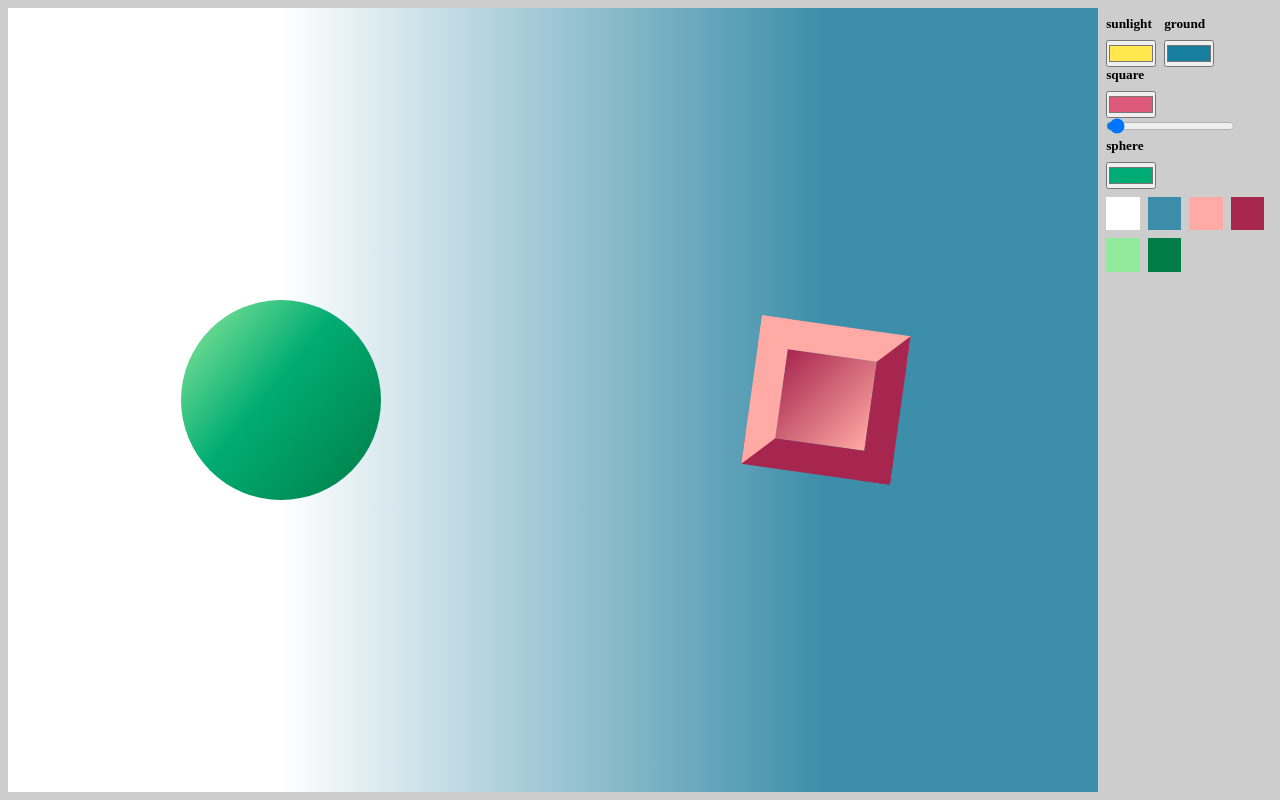
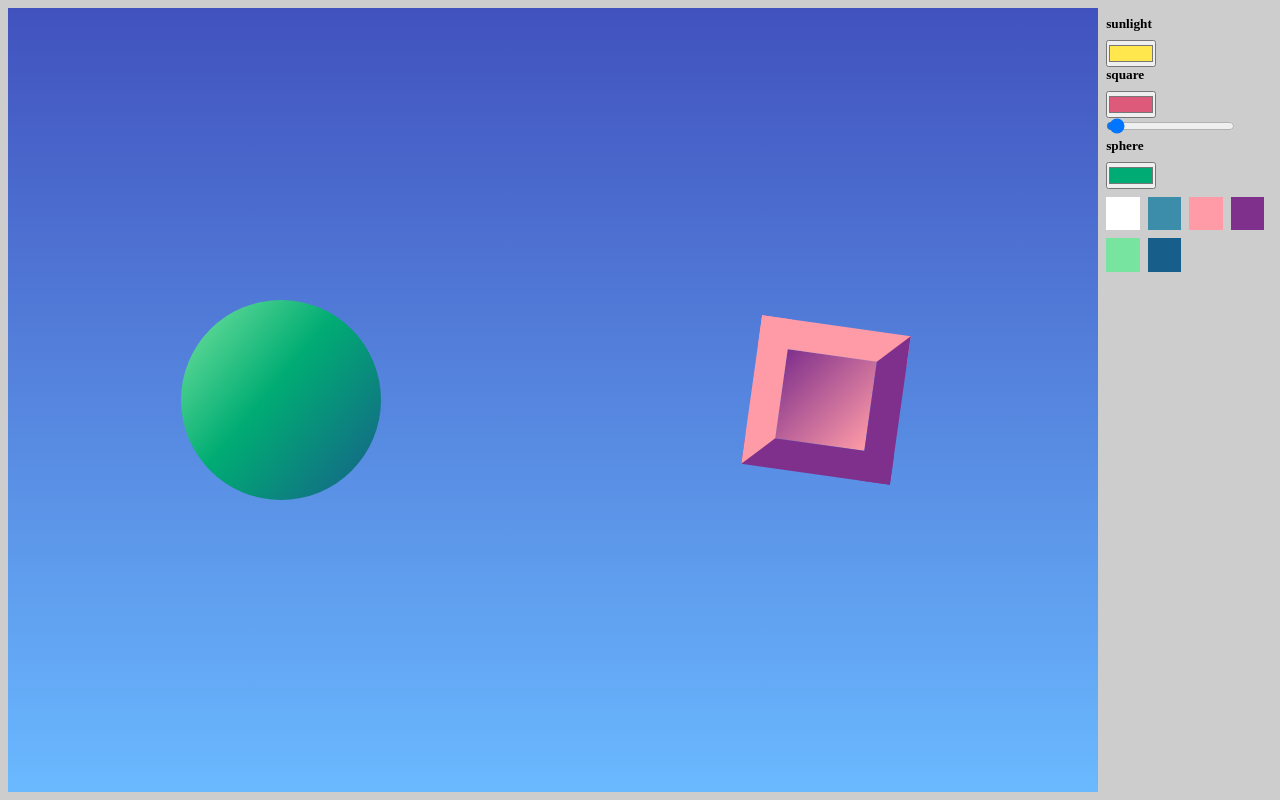
Before and after one commit to celltowertrees/painting-simulator, a SvelteKit app: page / in a window 1280 px wide. Built offline with nearby package versions, Linux system fonts and the light colour scheme.

Commit message:
adjust mixing formula

```diff
--- a/src/lib/components/controlpanel.svelte
+++ b/src/lib/components/controlpanel.svelte
@@ -11,10 +11,10 @@
         <h5>sunlight</h5>
         <input type="color" bind:value={$initial.sunlight} />
       </div>
-      <div class="ground-controls">
+      <!-- <div class="ground-controls">
         <h5>ground</h5>
         <input type="color" bind:value={$initial.groundBase} />
-      </div>
+      </div> -->
     </div>
     <div class="square-controls">
       <h5>square</h5>
--- a/src/lib/utils/mixers.ts
+++ b/src/lib/utils/mixers.ts
@@ -1,16 +1,13 @@
 import chroma from 'chroma-js';
 
 export function getLight(light: string, baseColor: string) {
-// if ambient background is lighter than n
-// return brightened color mixed with background
-// else return brightened color
-    return chroma.mix(light, baseColor, 0.8, 'lab').brighten();
+  return chroma.mix(light, baseColor, 0.9, 'lab').brighten();
 }
 
-export function getShadow(baseColor: string) {
-    // if ambient background is darker than n
-    // return darkened color mixed with background
-    // else return darkened color
+export function getShadow(light: string, baseColor: string) {
+  const complement = chroma(light).set('hsl.h', '+180');
 
-    return chroma(baseColor).darken();
+  return chroma.mix(complement, baseColor, 0.5, 'lab').darken();
+
+  // return chroma(baseColor).darken();
 }
--- a/src/routes/+page.svelte
+++ b/src/routes/+page.svelte
@@ -12,7 +12,7 @@
 
   let panelBevels = $derived({
     light: getLight($initial.sunlight, panelSurface),
-    shadow: getShadow(panelSurface)
+    shadow: getShadow($initial.sunlight, panelSurface)
   });
 
   let bgPalette = $derived({
@@ -22,12 +22,12 @@
   });
 
   let spherePalette = $derived({
-    shadow: getShadow($initial.sphere.base),
+    shadow: getShadow($initial.sunlight, $initial.sphere.base),
     light: getLight($initial.sunlight, $initial.sphere.base)
   });
 
   let squarePalette = $derived({
-    shadow: getShadow($initial.square.base),
+    shadow: getShadow($initial.sunlight, $initial.square.base),
     light: getLight($initial.sunlight, $initial.square.base)
   });
 </script>
@@ -91,7 +91,15 @@
     top: 0;
     left: 0;
     z-index: 1;
-    @media (min-aspect-ratio: 1 / 1) {
+    background: linear-gradient(0deg, #6ab9ff 0%, #4152be 100%);
+    /* background: linear-gradient(
+      0deg,
+      var(--background) 0%,
+      var(--background) 25%,
+      var(--ground) 75%,
+      var(--ground) 100%
+    ); */
+    /* @media (min-aspect-ratio: 1 / 1) {
       background: linear-gradient(
         90deg,
         var(--background) 0%,
@@ -108,7 +116,7 @@
         var(--ground) 75%,
         var(--ground) 100%
       );
-    }
+    } */
   }
 
   .screen {
```
